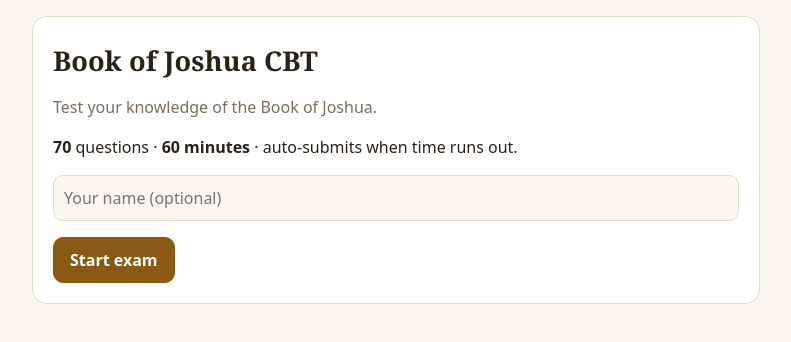
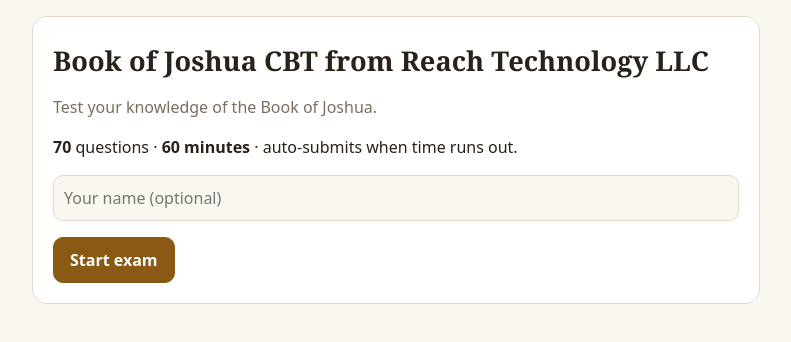
Before and after one commit to ReachTechllc/cbt-test, a plain HTML site: page index.html in a window 1280 px wide. Shown: the whole page, without its empty margins (244-1035 px from the left). Drawn offline with Linux system fonts and the light colour scheme.

Commit message:
Update index.html

```diff
--- a/index.html
+++ b/index.html
@@ -125,7 +125,7 @@
 
 function home(){
   var n=Math.min(PER_SESSION,BANK.length);
-  app.innerHTML='<div class="card"><h1>Book of Joshua CBT</h1><p class="mu">Test your knowledge of the Book of Joshua.</p>'+
+  app.innerHTML='<div class="card"><h1>Book of Joshua CBT from Reach Technology LLC</h1><p class="mu">Test your knowledge of the Book of Joshua.</p>'+
   '<p><b>'+n+'</b> questions &middot; <b>'+DURATION_MIN+' minutes</b> &middot; auto-submits when time runs out.</p>'+
   '<p><input id="nm" placeholder="Your name (optional)" style="font:inherit;padding:10px;width:100%;border-radius:10px;border:1px solid var(--bd);background:var(--bg);color:var(--tx)"></p>'+
   '<button class="p" id="go">Start exam</button></div>';
```
